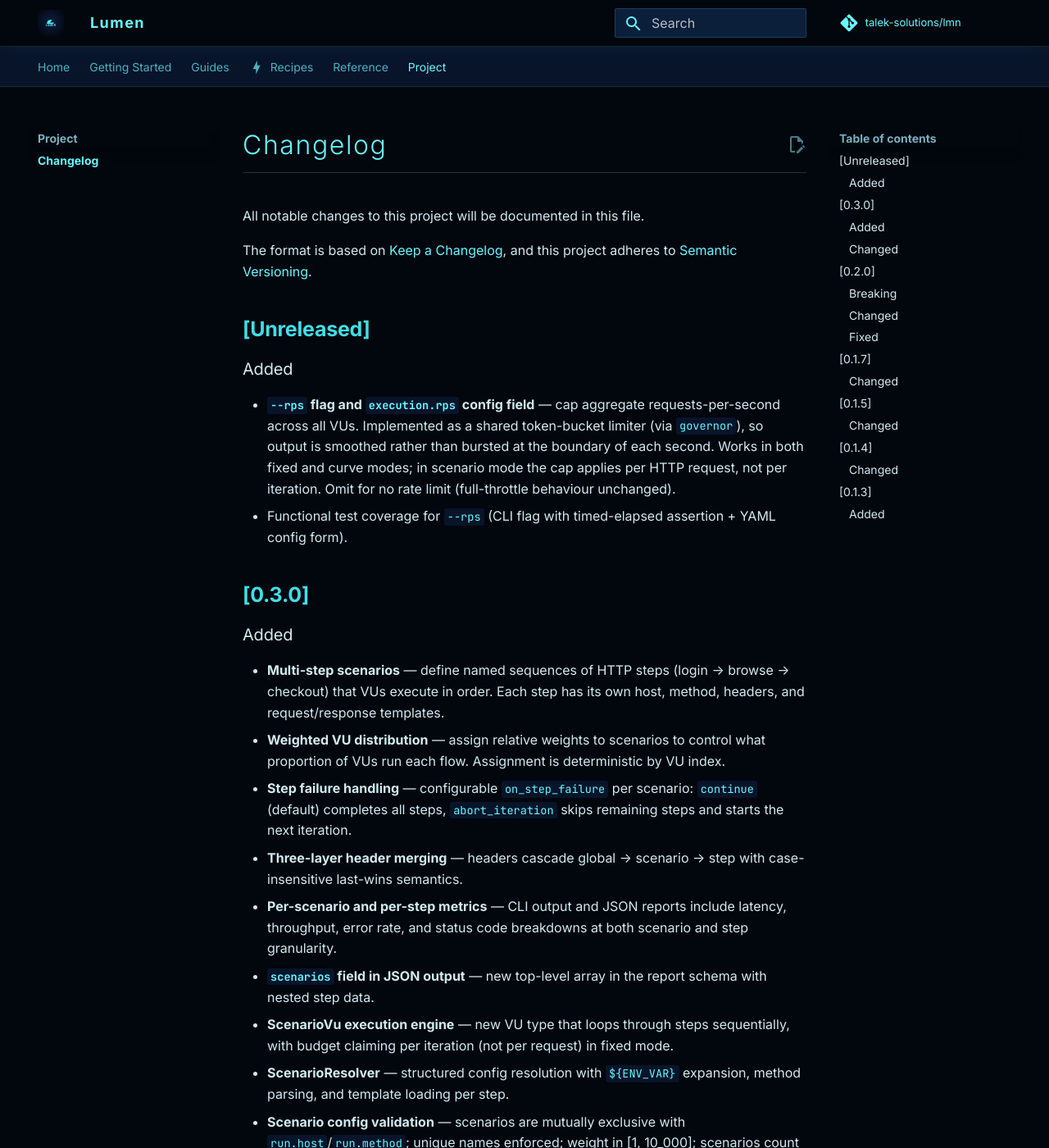
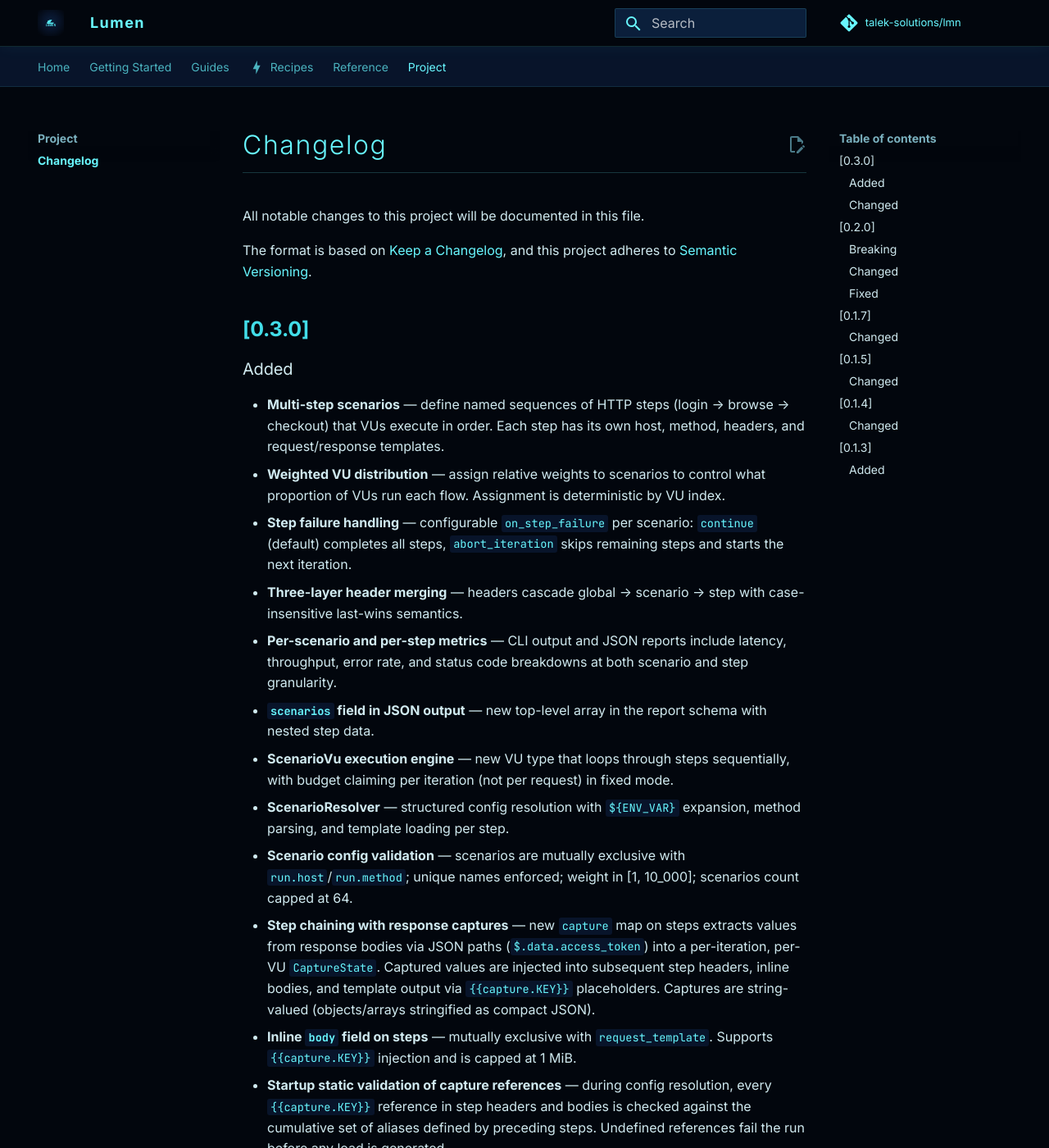
Before and after one commit to talek-solutions/lmn, an MkDocs documentation site: the page built from docs/project/changelog.md, in a window 1280 px wide and 1400 px high. Shown: the whole window at 82% size. Built offline with MkDocs 1.6.1 and Material for MkDocs 9.7.7, drawn with Linux system fonts in a browser that asks for light colours; comment, search, counter and statistics services are not loaded; some of the changed text lies outside the part shown.

```diff
--- a/CHANGELOG.md
+++ b/CHANGELOG.md
@@ -4,13 +4,6 @@ All notable changes to this project will be documented in this file.
 
 The format is based on [Keep a Changelog](https://keepachangelog.com/en/1.1.0/),
 and this project adheres to [Semantic Versioning](https://semver.org/spec/v2.0.0.html).
-
-## [Unreleased]
-
-### Added
-
-- **`--rps` flag and `execution.rps` config field** — cap aggregate requests-per-second across all VUs. Implemented as a shared token-bucket limiter (via `governor`), so output is smoothed rather than bursted at the boundary of each second. Works in both fixed and curve modes; in scenario mode the cap applies per HTTP request, not per iteration. Omit for no rate limit (full-throttle behaviour unchanged).
-- Functional test coverage for `--rps` (CLI flag with timed-elapsed assertion + YAML config form).
 
 ## [0.3.0]
 
```
Also changed, not shown: other parts of CHANGELOG.md (+2 -0 lines), lmn-core/README.md (+2 -1 lines).
